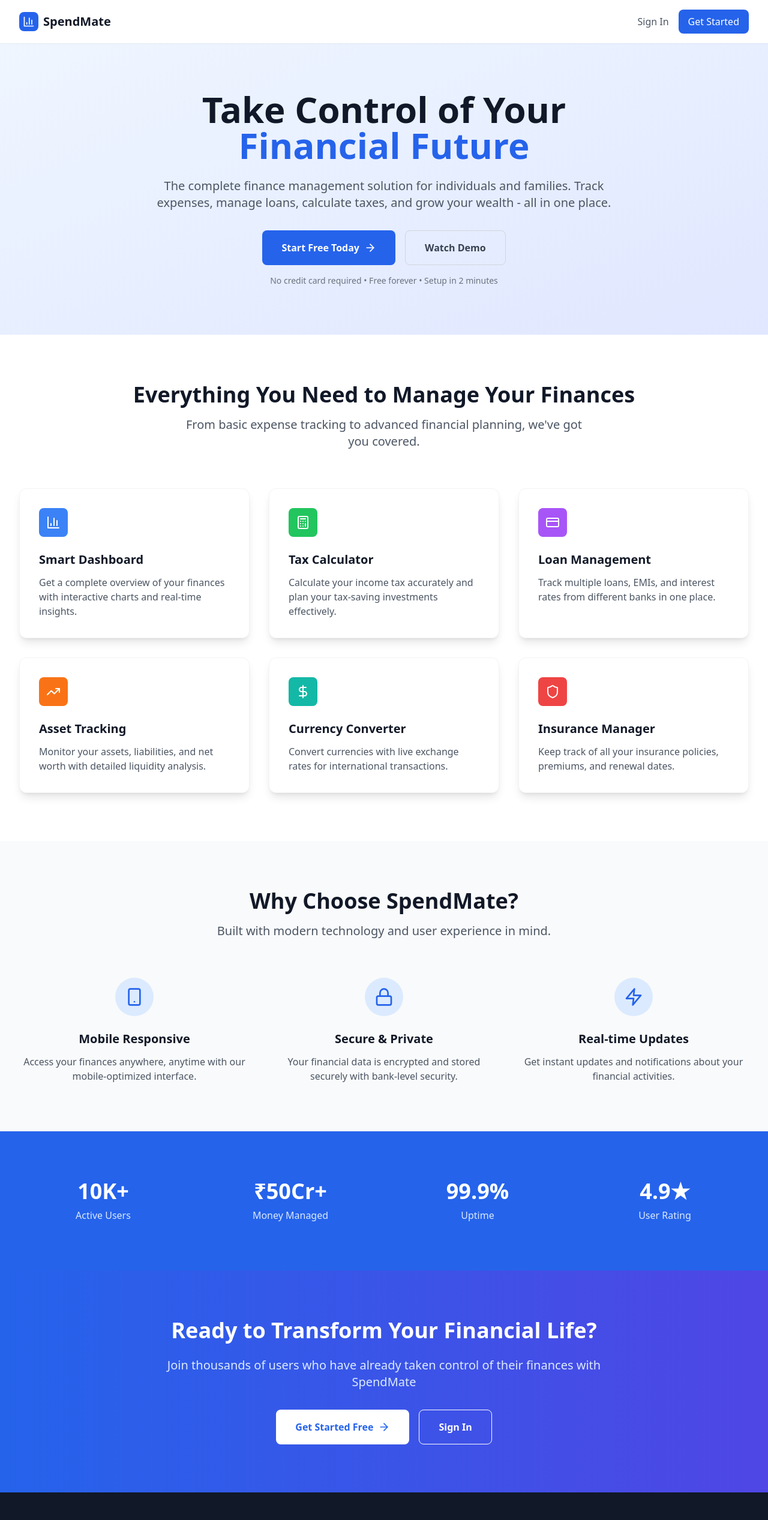
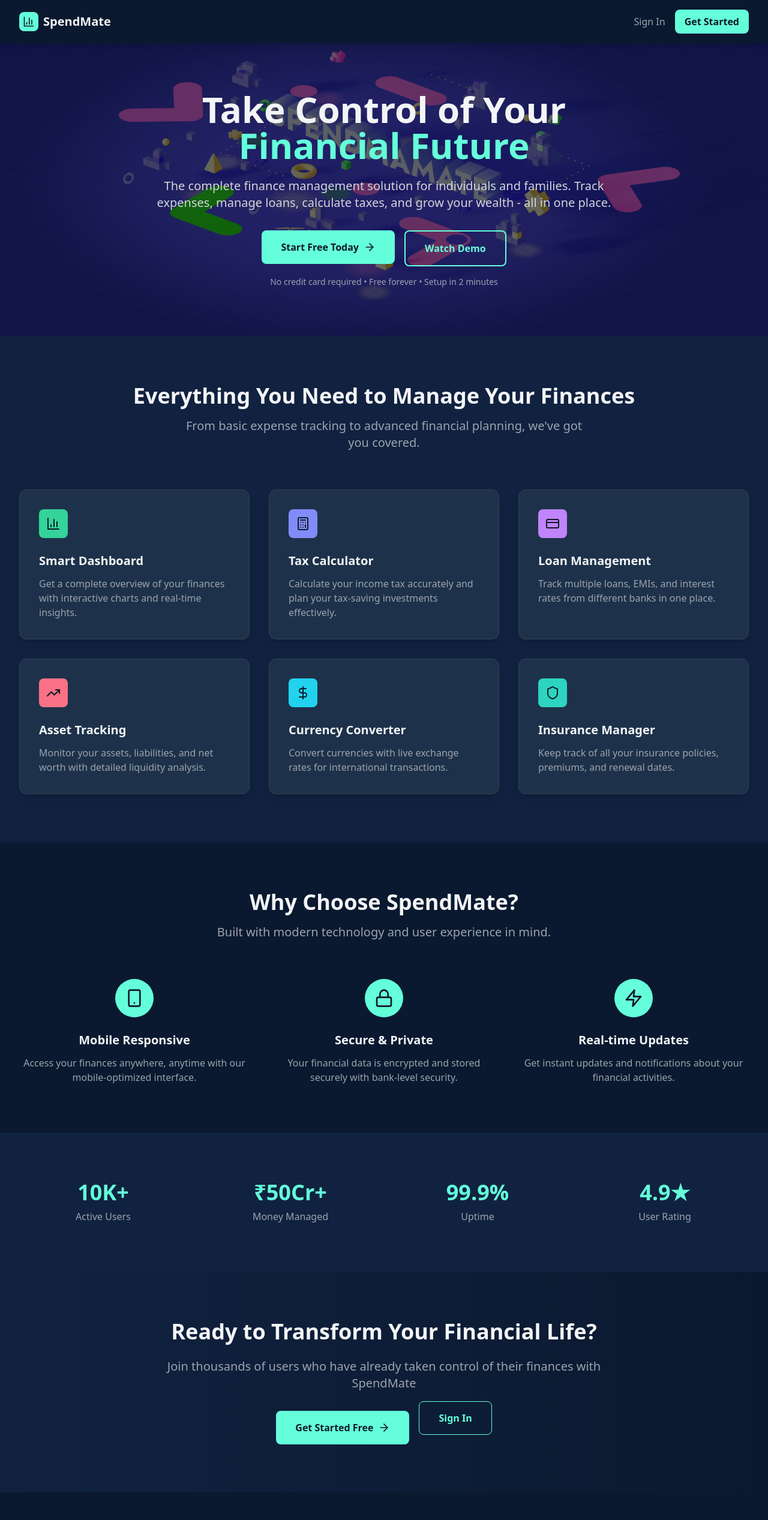
Before and after one commit to Ankush-Dutta/FinanceProject, a React (Vite) app: page / in a window 1280 px wide. Shown: the top 2534 px of the page at 60% size. Built offline with nearby package versions, Linux system fonts and the light colour scheme.

Commit message:
LandingPagebg

```diff
--- a/package.json
+++ b/package.json
@@ -11,6 +11,7 @@
   },
   "dependencies": {
     "date-fns": "^4.1.0",
+    "framer-motion": "^12.23.12",
     "lucide-react": "^0.344.0",
     "react": "^18.3.1",
     "react-dom": "^18.3.1",
--- a/src/pages/LandingPage.tsx
+++ b/src/pages/LandingPage.tsx
@@ -1,5 +1,6 @@
 import React from 'react';
 import { Link } from 'react-router-dom';
+import { motion } from 'framer-motion';
 import {
   ArrowRight,
   BarChart3,
@@ -8,53 +9,53 @@ import {
   DollarSign,
   Shield,
   TrendingUp,
-  Users,
-  CheckCircle,
   Smartphone,
   Lock,
   Zap
 } from 'lucide-react';
 
 const LandingPage: React.FC = () => {
+  // Data for the Features section
   const features = [
     {
       icon: BarChart3,
       title: 'Smart Dashboard',
       description: 'Get a complete overview of your finances with interactive charts and real-time insights.',
-      color: 'bg-blue-500'
+      color: 'bg-emerald-400'
     },
     {
       icon: Calculator,
       title: 'Tax Calculator',
       description: 'Calculate your income tax accurately and plan your tax-saving investments effectively.',
-      color: 'bg-green-500'
+      color: 'bg-indigo-400'
     },
     {
       icon: CreditCard,
       title: 'Loan Management',
       description: 'Track multiple loans, EMIs, and interest rates from different banks in one place.',
-      color: 'bg-purple-500'
+      color: 'bg-purple-400'
     },
     {
       icon: TrendingUp,
       title: 'Asset Tracking',
       description: 'Monitor your assets, liabilities, and net worth with detailed liquidity analysis.',
-      color: 'bg-orange-500'
+      color: 'bg-rose-400'
     },
     {
       icon: DollarSign,
       title: 'Currency Converter',
       description: 'Convert currencies with live exchange rates for international transactions.',
-      color: 'bg-teal-500'
+      color: 'bg-cyan-400'
     },
     {
       icon: Shield,
       title: 'Insurance Manager',
       description: 'Keep track of all your insurance policies, premiums, and renewal dates.',
-      color: 'bg-red-500'
+      color: 'bg-teal-400'
     }
   ];
 
+  // Data for the Benefits section
   const benefits = [
     {
       icon: Smartphone,
@@ -73,196 +74,348 @@ const LandingPage: React.FC = () => {
     }
   ];
 
+  // Framer Motion animation variants for staggered children effects
+  const containerVariants = {
+    hidden: { opacity: 0 },
+    show: {
+      opacity: 1,
+      transition: {
+        staggerChildren: 0.1,
+      },
+    },
+  };
+
+  // Framer Motion animation variants for individual items
+  const itemVariants = {
+    hidden: { opacity: 0, y: 20 },
+    show: { opacity: 1, y: 0, transition: { duration: 0.5 } },
+  };
+
+  // Specific variants for the hero section to create a top-down reveal
+  const heroItemVariants = {
+    hidden: { opacity: 0, y: -20 },
+    show: { opacity: 1, y: 0, transition: { duration: 0.6 } },
+  };
+
+  // Specific variants for the stats section for a pop-in effect
+  const statVariants = {
+    hidden: { opacity: 0, scale: 0.8 },
+    show: { opacity: 1, scale: 1, transition: { duration: 0.5 } },
+  };
 
   return (
-    <div className="min-h-screen bg-white">
-      {/* Header */}
-      <header className="bg-white shadow-sm sticky top-0 z-50">
+    <div className="min-h-screen bg-[#0A192F] font-sans text-gray-100 overflow-x-hidden">
+
+      {/* Header Section */}
+      <header className="bg-[#0A192F] shadow-lg sticky top-0 z-50">
         <div className="max-w-7xl mx-auto px-4 sm:px-6 lg:px-8">
           <div className="flex justify-between items-center py-4">
-            <div className="flex items-center">
-              <div className="h-8 w-8 bg-blue-600 rounded-lg flex items-center justify-center">
-                <BarChart3 className="h-5 w-5 text-white" />
+            {/* Logo and Name with initial animation */}
+            <motion.div
+              className="flex items-center"
+              initial={{ opacity: 0, x: -50 }}
+              animate={{ opacity: 1, x: 0 }}
+              transition={{ duration: 0.5 }}
+            >
+              <div className="h-8 w-8 bg-[#64FFDA] rounded-lg flex items-center justify-center">
+                <BarChart3 className="h-5 w-5 text-gray-900" />
               </div>
-              <span className="ml-2 text-xl font-bold text-gray-900">SpendMate</span>
-            </div>
-            <div className="flex items-center space-x-4">
+              <span className="ml-2 text-xl font-bold">SpendMate</span>
+            </motion.div>
+            {/* Navigation links with initial animation */}
+            <motion.div
+              className="flex items-center space-x-4"
+              initial={{ opacity: 0, x: 50 }}
+              animate={{ opacity: 1, x: 0 }}
+              transition={{ duration: 0.5 }}
+            >
               <Link
                 to="/login"
-                className="text-gray-600 hover:text-gray-900 transition-colors"
+                className="text-gray-400 hover:text-[#64FFDA] transition-colors"
               >
                 Sign In
               </Link>
               <Link
                 to="/register"
-                className="bg-blue-600 text-white px-4 py-2 rounded-lg hover:bg-blue-700 transition-colors"
+                className="bg-[#64FFDA] text-gray-900 px-4 py-2 rounded-lg font-semibold hover:bg-opacity-80 transition-colors"
               >
                 Get Started
               </Link>
-            </div>
+            </motion.div>
           </div>
         </div>
       </header>
 
       {/* Hero Section */}
-      <section className="bg-gradient-to-br from-blue-50 to-indigo-100 py-20">
-        <div className="max-w-7xl mx-auto px-4 sm:px-6 lg:px-8">
+      {/* Note: You must manually replace the background URL and set up your Tailwind config. */}
+      <motion.section
+        className="relative py-20 bg-cover bg-center bg-no-repeat"
+        style={{ backgroundImage: `url('LandingPageBg.jpg'` }}
+        initial="hidden"
+        animate="show"
+        variants={containerVariants}
+      >
+        {/* Overlay to ensure text readability */}
+        <div className="absolute inset-0 bg-black opacity-60"></div>
+        <div className="max-w-7xl mx-auto px-4 sm:px-6 lg:px-8 relative z-10">
           <div className="text-center">
-            <h1 className="text-4xl md:text-6xl font-bold text-gray-900 mb-6">
+            <motion.h1
+              className="text-4xl md:text-6xl font-bold mb-6 text-gray-100"
+              variants={heroItemVariants}
+            >
               Take Control of Your
-              <span className="text-blue-600 block">Financial Future</span>
-            </h1>
-            <p className="text-xl text-gray-600 mb-8 max-w-3xl mx-auto">
+              <motion.span
+                className="text-[#64FFDA] block"
+                initial={{ opacity: 0, scale: 0.8 }}
+                animate={{ opacity: 1, scale: 1 }}
+                transition={{ delay: 0.3, duration: 0.5 }}
+              >
+                Financial Future
+              </motion.span>
+            </motion.h1>
+            <motion.p
+              className="text-xl text-gray-300 mb-8 max-w-3xl mx-auto"
+              variants={itemVariants}
+            >
               The complete finance management solution for individuals and families.
               Track expenses, manage loans, calculate taxes, and grow your wealth - all in one place.
-            </p>
-            <div className="flex flex-col sm:flex-row gap-4 justify-center">
+            </motion.p>
+            <motion.div
+              className="flex flex-col sm:flex-row gap-4 justify-center"
+              variants={containerVariants}
+            >
+              <motion.div variants={itemVariants}>
                 <Link
                   to="/register"
-                className="bg-blue-600 text-white px-8 py-4 rounded-lg hover:bg-blue-700 transition-colors font-semibold flex items-center justify-center gap-2"
+                  className="bg-[#64FFDA] text-gray-900 px-8 py-4 rounded-lg font-semibold hover:bg-opacity-80 transition-colors flex items-center justify-center gap-2"
                 >
                   Start Free Today
                   <ArrowRight className="h-5 w-5" />
                 </Link>
-              <button className="border border-gray-300 text-gray-700 px-8 py-4 rounded-lg hover:bg-gray-50 transition-colors font-semibold">
+              </motion.div>
+              <motion.div variants={itemVariants}>
+                <button className="border-2 border-[#64FFDA] text-[#64FFDA] px-8 py-4 rounded-lg font-semibold hover:bg-[#64FFDA] hover:text-gray-900 transition-colors">
                   Watch Demo
                 </button>
-            </div>
-            <p className="text-sm text-gray-500 mt-4">
+              </motion.div>
+            </motion.div>
+            <motion.p
+              className="text-sm text-gray-400 mt-4"
+              variants={itemVariants}
+            >
               No credit card required • Free forever • Setup in 2 minutes
-            </p>
+            </motion.p>
           </div>
         </div>
-      </section>
+      </motion.section>
 
       {/* Features Section */}
-      <section className="py-20 bg-white">
+      <section className="py-20 bg-[#112240]">
         <div className="max-w-7xl mx-auto px-4 sm:px-6 lg:px-8">
           <div className="text-center mb-16">
-            <h2 className="text-3xl md:text-4xl font-bold text-gray-900 mb-4">
+            <motion.h2
+              className="text-3xl md:text-4xl font-bold text-gray-100 mb-4"
+              initial={{ opacity: 0, y: 20 }}
+              whileInView={{ opacity: 1, y: 0 }}
+              transition={{ duration: 0.6 }}
+              viewport={{ once: true }}
+            >
               Everything You Need to Manage Your Finances
-            </h2>
-            <p className="text-xl text-gray-600 max-w-2xl mx-auto">
+            </motion.h2>
+            <motion.p
+              className="text-xl text-gray-400 max-w-2xl mx-auto"
+              initial={{ opacity: 0, y: 20 }}
+              whileInView={{ opacity: 1, y: 0 }}
+              transition={{ duration: 0.6, delay: 0.2 }}
+              viewport={{ once: true }}
+            >
               From basic expense tracking to advanced financial planning, we've got you covered.
-            </p>
+            </motion.p>
           </div>
 
-          <div className="grid grid-cols-1 md:grid-cols-2 lg:grid-cols-3 gap-8">
+          <motion.div
+            className="grid grid-cols-1 md:grid-cols-2 lg:grid-cols-3 gap-8"
+            initial="hidden"
+            whileInView="show"
+            variants={containerVariants}
+            viewport={{ once: true, amount: 0.3 }}
+          >
             {features.map((feature, index) => {
               const Icon = feature.icon;
               return (
-                <div key={index} className="bg-white p-8 rounded-xl shadow-lg hover:shadow-xl transition-shadow border border-gray-100">
+                <motion.div
+                  key={index}
+                  className="bg-[#1D324A] p-8 rounded-xl shadow-lg hover:shadow-xl transition-shadow border border-gray-700"
+                  variants={itemVariants}
+                  whileHover={{ scale: 1.05 }}
+                  transition={{ type: "spring", stiffness: 300 }}
+                >
                   <div className={`w-12 h-12 ${feature.color} rounded-lg flex items-center justify-center mb-6`}>
-                    <Icon className="h-6 w-6 text-white" />
+                    <Icon className="h-6 w-6 text-gray-900" />
                   </div>
-                  <h3 className="text-xl font-semibold text-gray-900 mb-3">{feature.title}</h3>
-                  <p className="text-gray-600">{feature.description}</p>
-                </div>
+                  <h3 className="text-xl font-semibold text-gray-100 mb-3">{feature.title}</h3>
+                  <p className="text-gray-400">{feature.description}</p>
+                </motion.div>
               );
             })}
-          </div>
+          </motion.div>
         </div>
       </section>
 
       {/* Benefits Section */}
-      <section className="py-20 bg-gray-50">
+      <section className="py-20 bg-[#0A192F]">
         <div className="max-w-7xl mx-auto px-4 sm:px-6 lg:px-8">
           <div className="text-center mb-16">
-            <h2 className="text-3xl md:text-4xl font-bold text-gray-900 mb-4">
+            <motion.h2
+              className="text-3xl md:text-4xl font-bold text-gray-100 mb-4"
+              initial={{ opacity: 0, y: 20 }}
+              whileInView={{ opacity: 1, y: 0 }}
+              transition={{ duration: 0.6 }}
+              viewport={{ once: true }}
+            >
               Why Choose SpendMate?
-            </h2>
-            <p className="text-xl text-gray-600">
+            </motion.h2>
+            <motion.p
+              className="text-xl text-gray-400"
+              initial={{ opacity: 0, y: 20 }}
+              whileInView={{ opacity: 1, y: 0 }}
+              transition={{ duration: 0.6, delay: 0.2 }}
+              viewport={{ once: true }}
+            >
               Built with modern technology and user experience in mind.
-            </p>
+            </motion.p>
           </div>
 
-          <div className="grid grid-cols-1 md:grid-cols-3 gap-8">
+          <motion.div
+            className="grid grid-cols-1 md:grid-cols-3 gap-8"
+            initial="hidden"
+            whileInView="show"
+            variants={containerVariants}
+            viewport={{ once: true, amount: 0.5 }}
+          >
             {benefits.map((benefit, index) => {
               const Icon = benefit.icon;
               return (
-                <div key={index} className="text-center">
-                  <div className="w-16 h-16 bg-blue-100 rounded-full flex items-center justify-center mx-auto mb-6">
-                    <Icon className="h-8 w-8 text-blue-600" />
-                  </div>
-                  <h3 className="text-xl font-semibold text-gray-900 mb-3">{benefit.title}</h3>
-                  <p className="text-gray-600">{benefit.description}</p>
-                </div>
+                <motion.div
+                  key={index}
+                  className="text-center"
+                  variants={itemVariants}
+                >
+                  <motion.div
+                    className="w-16 h-16 bg-[#64FFDA] rounded-full flex items-center justify-center mx-auto mb-6"
+                    initial={{ scale: 0 }}
+                    whileInView={{ scale: 1 }}
+                    transition={{ type: "spring", stiffness: 260, damping: 20, delay: 0.2 * index }}
+                    viewport={{ once: true }}
+                  >
+                    <Icon className="h-8 w-8 text-gray-900" />
+                  </motion.div>
+                  <h3 className="text-xl font-semibold text-gray-100 mb-3">{benefit.title}</h3>
+                  <p className="text-gray-400">{benefit.description}</p>
+                </motion.div>
               );
             })}
-          </div>
+          </motion.div>
         </div>
       </section>
 
       {/* Stats Section */}
-      <section className="py-20 bg-blue-600">
+      <section className="py-20 bg-[#112240]">
         <div className="max-w-7xl mx-auto px-4 sm:px-6 lg:px-8">
-          <div className="grid grid-cols-1 md:grid-cols-4 gap-8 text-center">
-            <div>
-              <div className="text-4xl font-bold text-white mb-2">10K+</div>
-              <div className="text-blue-100">Active Users</div>
-            </div>
-            <div>
-              <div className="text-4xl font-bold text-white mb-2">₹50Cr+</div>
-              <div className="text-blue-100">Money Managed</div>
-            </div>
-            <div>
-              <div className="text-4xl font-bold text-white mb-2">99.9%</div>
-              <div className="text-blue-100">Uptime</div>
-            </div>
-            <div>
-              <div className="text-4xl font-bold text-white mb-2">4.9★</div>
-              <div className="text-blue-100">User Rating</div>
-            </div>
-          </div>
+          <motion.div
+            className="grid grid-cols-1 md:grid-cols-4 gap-8 text-center"
+            initial="hidden"
+            whileInView="show"
+            variants={containerVariants}
+            viewport={{ once: true, amount: 0.5 }}
+          >
+            <motion.div variants={statVariants}>
+              <div className="text-4xl font-bold text-[#64FFDA] mb-2">10K+</div>
+              <div className="text-gray-400">Active Users</div>
+            </motion.div>
+            <motion.div variants={statVariants}>
+              <div className="text-4xl font-bold text-[#64FFDA] mb-2">₹50Cr+</div>
+              <div className="text-gray-400">Money Managed</div>
+            </motion.div>
+            <motion.div variants={statVariants}>
+              <div className="text-4xl font-bold text-[#64FFDA] mb-2">99.9%</div>
+              <div className="text-gray-400">Uptime</div>
+            </motion.div>
+            <motion.div variants={statVariants}>
+              <div className="text-4xl font-bold text-[#64FFDA] mb-2">4.9★</div>
+              <div className="text-gray-400">User Rating</div>
+            </motion.div>
+          </motion.div>
         </div>
       </section>
 
-
       {/* CTA Section */}
-      <section className="py-20 bg-gradient-to-r from-blue-600 to-indigo-600">
+      <section className="py-20 bg-gradient-to-r from-[#112240] to-[#0A192F]">
         <div className="max-w-4xl mx-auto text-center px-4 sm:px-6 lg:px-8">
-          <h2 className="text-3xl md:text-4xl font-bold text-white mb-6">
+          <motion.h2
+            className="text-3xl md:text-4xl font-bold text-gray-100 mb-6"
+            initial={{ opacity: 0, y: -20 }}
+            whileInView={{ opacity: 1, y: 0 }}
+            transition={{ duration: 0.6 }}
+            viewport={{ once: true }}
+          >
             Ready to Transform Your Financial Life?
-          </h2>
-          <p className="text-xl text-blue-100 mb-8">
+          </motion.h2>
+          <motion.p
+            className="text-xl text-gray-400 mb-8"
+            initial={{ opacity: 0, y: -20 }}
+            whileInView={{ opacity: 1, y: 0 }}
+            transition={{ duration: 0.6, delay: 0.2 }}
+            viewport={{ once: true }}
+          >
             Join thousands of users who have already taken control of their finances with SpendMate
-          </p>
-          <div className="flex flex-col sm:flex-row gap-4 justify-center">
+          </motion.p>
+          <motion.div
+            className="flex flex-col sm:flex-row gap-4 justify-center"
+            initial="hidden"
+            whileInView="show"
+            variants={containerVariants}
+            viewport={{ once: true, amount: 0.5 }}
+          >
+            <motion.div variants={itemVariants}>
               <Link
                 to="/register"
-              className="bg-white text-blue-600 px-8 py-4 rounded-lg hover:bg-gray-100 transition-colors font-semibold flex items-center justify-center gap-2"
+                className="bg-[#64FFDA] text-gray-900 px-8 py-4 rounded-lg font-semibold hover:bg-opacity-80 transition-colors flex items-center justify-center gap-2"
               >
                 Get Started Free
                 <ArrowRight className="h-5 w-5" />
               </Link>
+            </motion.div>
+            <motion.div variants={itemVariants}>
               <Link
                 to="/login"
-              className="border border-white text-white px-8 py-4 rounded-lg hover:bg-white hover:text-blue-600 transition-colors font-semibold"
+                className="border border-[#64FFDA] text-[#64FFDA] px-8 py-4 rounded-lg font-semibold hover:bg-[#64FFDA] hover:text-gray-900 transition-colors"
               >
                 Sign In
               </Link>
-          </div>
+            </motion.div>
+          </motion.div>
         </div>
       </section>
 
       {/* Footer */}
-      <footer className="bg-gray-900 text-white py-12">
+      <footer className="bg-[#0A192F] text-gray-400 py-12">
         <div className="max-w-7xl mx-auto px-4 sm:px-6 lg:px-8">
           <div className="grid grid-cols-1 md:grid-cols-4 gap-8">
-            <div>
+            <div className="md:col-span-4 lg:col-span-1">
               <div className="flex items-center mb-4">
-                <div className="h-8 w-8 bg-blue-600 rounded-lg flex items-center justify-center">
-                  <BarChart3 className="h-5 w-5 text-white" />
+                <div className="h-8 w-8 bg-[#64FFDA] rounded-lg flex items-center justify-center">
+                  <BarChart3 className="h-5 w-5 text-gray-900" />
                 </div>
-                <span className="ml-2 text-xl font-bold">SpendMate</span>
+                <span className="ml-2 text-xl font-bold text-gray-100">SpendMate</span>
               </div>
               <p className="text-gray-400">
                 The complete solution for managing your personal finances and achieving your financial goals.
               </p>
             </div>
 
-            <div>
-              <h3 className="font-semibold mb-4">Features</h3>
+            <div className="md:col-span-1">
+              <h3 className="font-semibold text-gray-200 mb-4">Features</h3>
               <ul className="space-y-2 text-gray-400">
                 <li>Dashboard</li>
                 <li>Tax Calculator</li>
@@ -271,8 +424,8 @@ const LandingPage: React.FC = () => {
               </ul>
             </div>
 
-            <div>
-              <h3 className="font-semibold mb-4">Company</h3>
+            <div className="md:col-span-1">
+              <h3 className="font-semibold text-gray-200 mb-4">Company</h3>
               <ul className="space-y-2 text-gray-400">
                 <li>About Us</li>
                 <li>Privacy Policy</li>
@@ -281,8 +434,8 @@ const LandingPage: React.FC = () => {
               </ul>
             </div>
 
-            <div>
-              <h3 className="font-semibold mb-4">Support</h3>
+            <div className="md:col-span-1">
+              <h3 className="font-semibold text-gray-200 mb-4">Support</h3>
               <ul className="space-y-2 text-gray-400">
                 <li>Help Center</li>
                 <li>Documentation</li>
@@ -292,7 +445,7 @@ const LandingPage: React.FC = () => {
             </div>
           </div>
 
-          <div className="border-t border-gray-800 mt-8 pt-8 text-center text-gray-400">
+          <div className="border-t border-gray-700 mt-8 pt-8 text-center text-gray-500">
             <p>&copy; 2025 SpendMate. All rights reserved.</p>
           </div>
         </div>
--- a/tailwind.config.js
+++ b/tailwind.config.js
@@ -1,8 +1,21 @@
 /** @type {import('tailwindcss').Config} */
-export default {
-  content: ['./index.html', './src/**/*.{js,ts,jsx,tsx}'],
+module.exports = {
+  content: [
+    "./src/**/*.{js,jsx,ts,tsx}",
+  ],
   theme: {
-    extend: {},
+    extend: {
+      fontFamily: {
+        poppins: ['Poppins', 'sans-serif'],
+      },
+      colors: {
+        'primary-blue': '#2563EB',
+        'secondary-indigo': '#4F46E5',
+        'light-bg': '#F9FAFB',
+        'dark-text': '#1F2937',
+        'cta-green': '#10B981',
+      }
+    },
   },
   plugins: [],
-};
+}
```
Also changed, not shown: LandingPageBg.jpg (added), 1 other file (tests, documents, lock files or other folders). Lines whose indentation alone changed are shown as unchanged.
